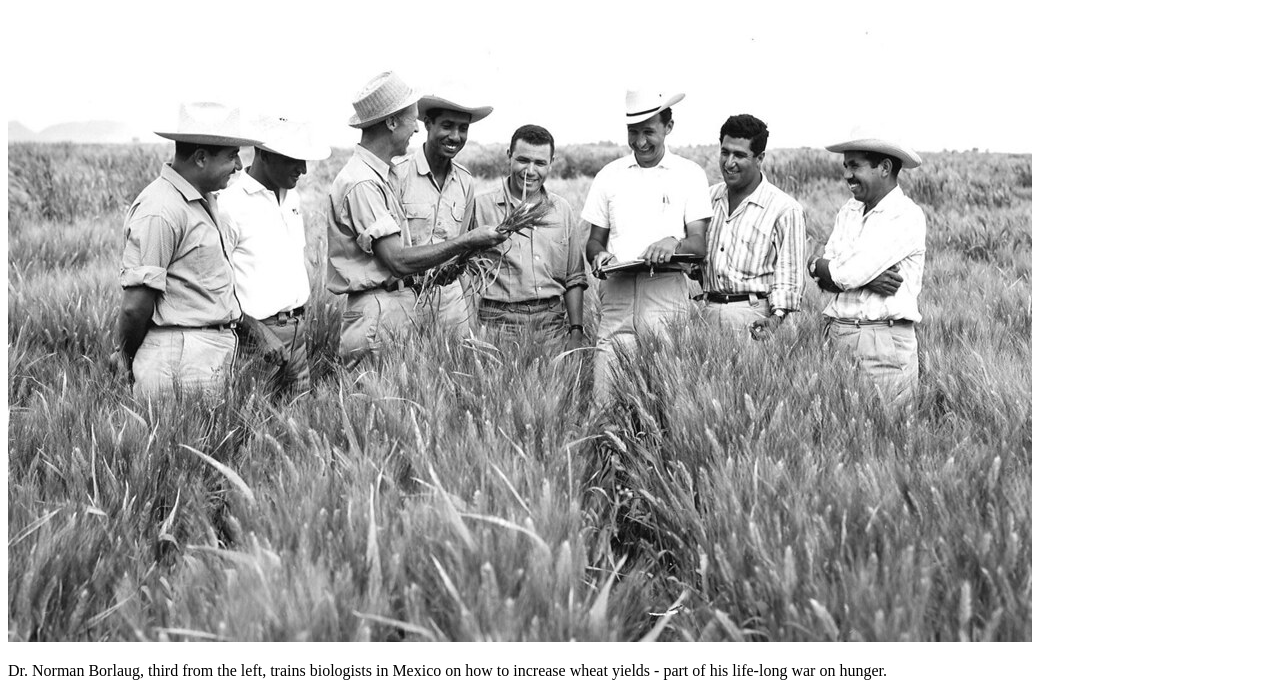
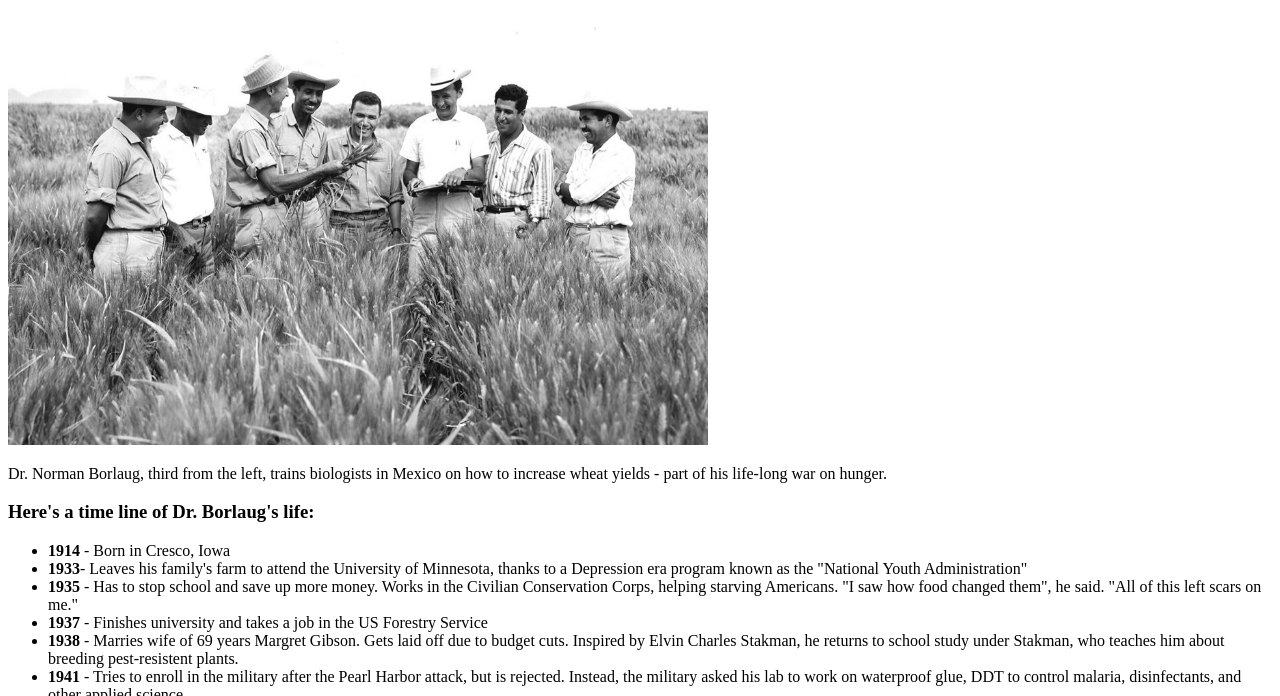
Before and after one commit to Miguelus373/Trials-Project-1, a plain HTML site: page index.html in a window 1280 px wide. Shown: the part 61-757 px from the top of the page. Drawn offline with Linux system fonts and the light colour scheme.

Commit message:
We just did Image resize

```diff
--- a/index.html
+++ b/index.html
@@ -13,7 +13,7 @@
 
       <h1 id="title">Dr. Norman Borlaug</h1>
       <div id= "img-div">
-        <img src="../Trials-Project-1/images/Microverse_project_img.jpg">
+        <img src="../Trials-Project-1/images/Microverse_project_img.jpg"; width="700"; lenght="700">
 
         <p id="img-caption">Dr. Norman Borlaug, third from the left,
           trains biologists in Mexico on how to increase wheat yields -
```
